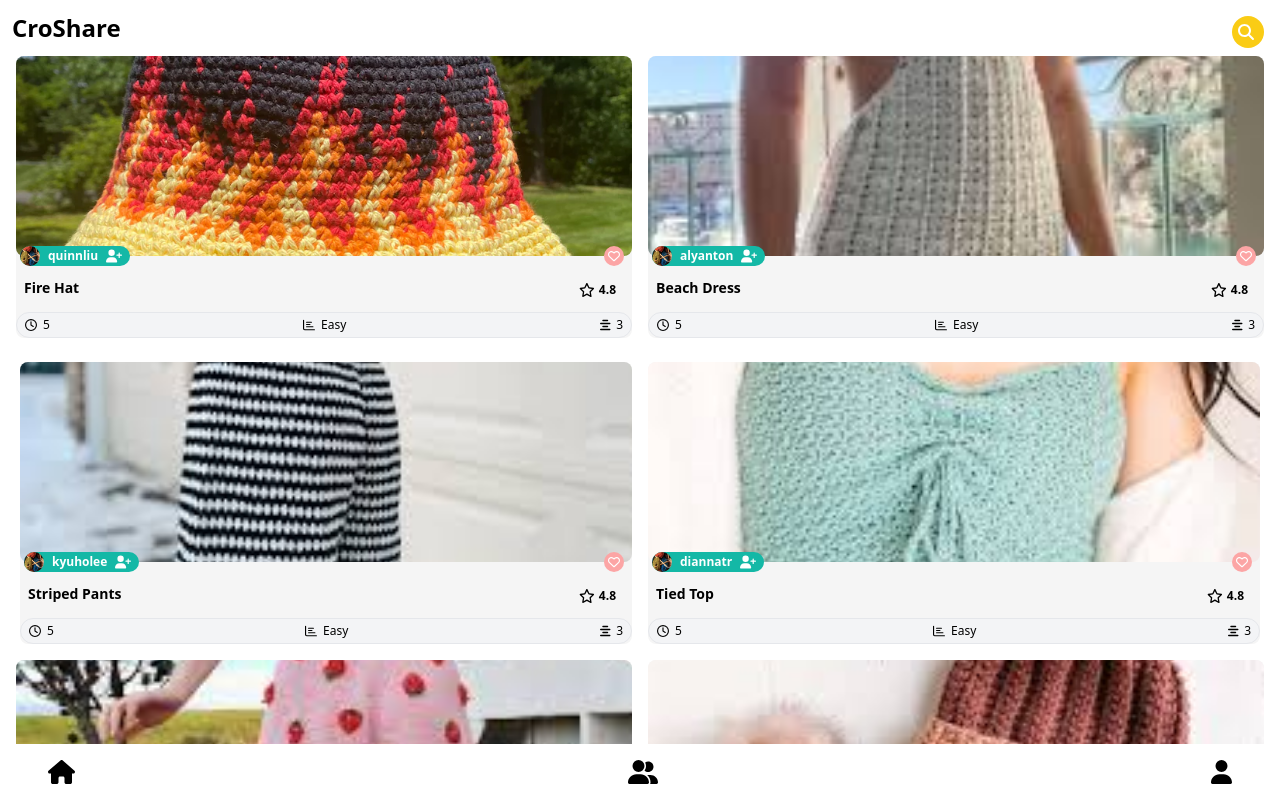
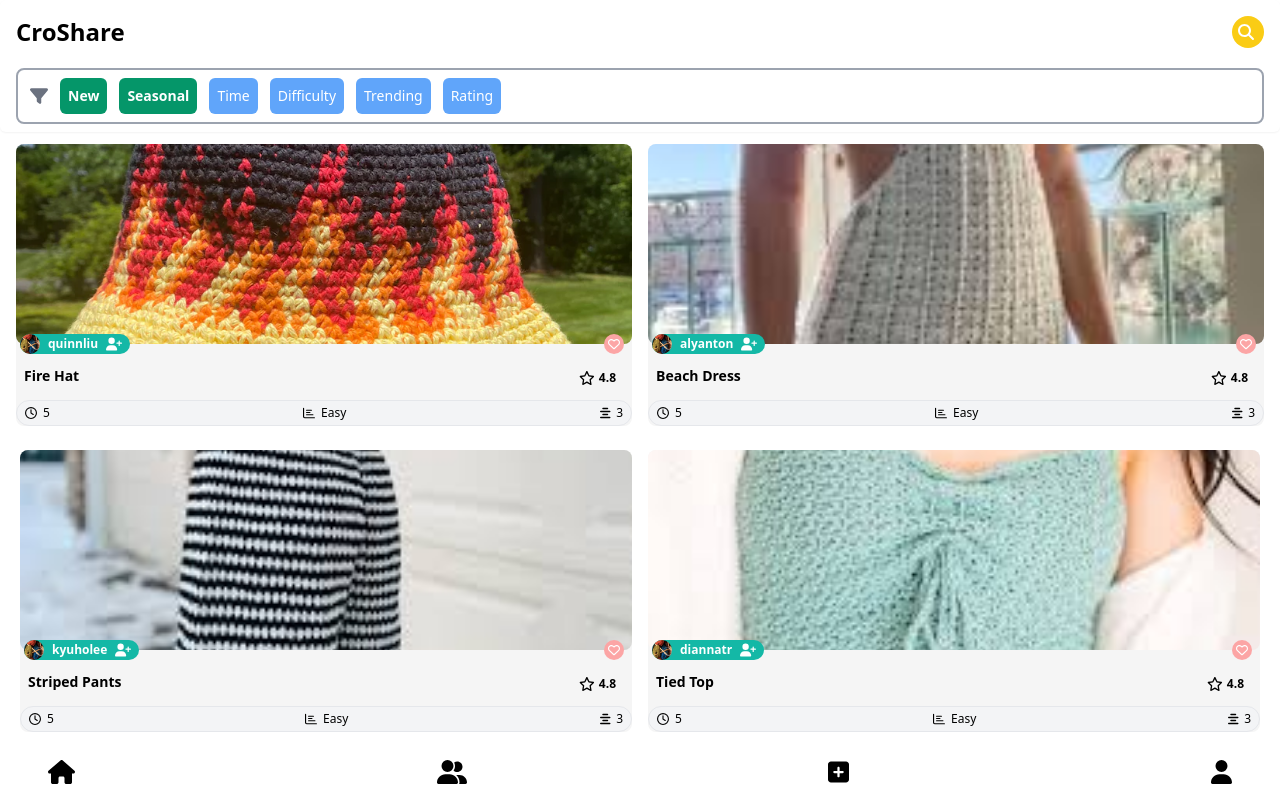
Before and after one commit to kyuhochoilee/croshare, a React (Create React App) app: page / in a window 1280 px wide. Shown: the top 798 px of the page. Built offline with nearby package versions, Linux system fonts and the light colour scheme.

Commit message:
added filter to home page

```diff
--- a/src/App.js
+++ b/src/App.js
@@ -2,13 +2,13 @@ import Home from "./components/Home";
 import Account from "./components/account/Account";
 import FriendFeed from "./components/friend feed/FriendFeed";
 import Pattern from "./components/pattern/Pattern";
+import AddPost from "./components/AddPost";
 import { BrowserRouter, Routes, Route } from "react-router-dom";
 import FriendPostSelected from "./components/friend feed/FriendPostSelected";
 import ReviewsPage from "./components/pattern/ReviewsPage";
 
 function App() {
   return (
-    <>
       <BrowserRouter>
         <Routes>
           <Route path="/" element={<Home />} />
@@ -22,9 +22,9 @@ function App() {
           <Route path="/friendpost" element={<FriendPostSelected />} />
           <Route path="/pattern" element={<Pattern />} />
           <Route path="/reviews" element={<ReviewsPage />} />
+          <Route path="/addpost" element={<AddPost />} />
         </Routes>
       </BrowserRouter>
-    </>
   );
 }
 
--- /dev/null
+++ b/src/components/AddPost.js
@@ -0,0 +1,60 @@
+import React from 'react';
+import Navigation from "./Navigation";
+import { useState } from "react";
+
+const AddPost = () => {
+
+    const [isPost, setPosts] = useState(true);
+
+    return (
+        <>
+            <div className="fixed inset-x-8 top-0 bg-white">
+                <p className="text-2xl font-bold pt-4 pb-3">Add Post</p>
+            </div>
+            <div className='flex flex-col items-center py-16'>
+                <div onClick={() => setPosts(!isPost)}>
+                    {isPost ? (
+                        <div className="flex flex-row w-2/3 justify-between items-center">
+                            <p className="bg-blue-300 py-1 px-8 rounded-l-md font-semibold text-white text-sm whitespace-nowrap">
+                                Social Post
+                            </p>
+                            <p className="bg-gray-400 flex-grow py-1 px-8 rounded-r-md font-semibold text-white text-sm whitespace-nowrap">
+                                Pattern
+                            </p>
+                        </div>
+                    ) : (
+                        <div className="flex flex-row w-2/3 justify-between align-center">
+                            <p className="bg-gray-400 py-1 px-8 rounded-l-md font-semibold text-white text-sm whitespace-nowrap">
+                                Social Post
+                            </p>
+                            <p className="bg-blue-300 flex-grow py-1 px-8 rounded-r-md font-semibold text-white text-sm whitespace-nowrap">
+                                Pattern
+                            </p>
+                        </div>
+                    )}
+                </div>
+                {isPost ? (
+                    // <div>
+                    //     Social Post Making
+
+                    //     Image, Title, Caption, User, Date/Time
+                    // </div>
+                    <div>
+
+                    </div>
+                ) : (
+                    <div>
+                        Pattern Post Making
+
+                        Image,  Time, Difficulty, Stitches, Colors
+                    </div>
+                )}
+            </div>
+            <div className="fixed inset-x-0 bottom-0 z-20">
+                <Navigation />
+            </div>
+        </>
+    );
+  }
+
+  export default AddPost;
--- a/src/components/Home.js
+++ b/src/components/Home.js
@@ -1,24 +1,45 @@
 import React from "react";
 import Navigation from "./Navigation";
 import { FontAwesomeIcon } from "@fortawesome/react-fontawesome";
-import { faMagnifyingGlass } from "@fortawesome/free-solid-svg-icons";
+import { faMagnifyingGlass, faFilter } from "@fortawesome/free-solid-svg-icons";
 import HomePost from "./HomePost";
 
 const Home = () => {
   return (
     <>
-      <div className="fixed top-0 left-0 right-0 bg-white z-50 rounded-md">
-        <p className="text-2xl font-bold pt-3 pl-3 pb-3">CroShare</p>
+      <div className="fixed top-0 left-0 right-0 bg-white z-50 rounded-md shadow-sm">
+        <p className="text-2xl font-bold pt-4 pl-4 pb-3">CroShare</p>
         <div className="fixed top-4 right-4 z-10 bg-yellow-400 p-1.5 w-8 h-8 rounded-full flex items-center">
           <FontAwesomeIcon
             icon={faMagnifyingGlass}
             className="text-white mr-2"
           />
         </div>
+        <div className="flex overflow-auto flex-row py-2 px-3 mx-4 my-2 border-2 rounded-lg border-gray-400 items-center">
+          <FontAwesomeIcon className="text-lg text-gray-500 mr-3" icon={faFilter}/>
+          <div className="text-sm text-white font-semibold p-2 mr-3 bg-emerald-600 rounded-md">
+            New
+          </div>
+          <div className="text-sm text-white font-semibold p-2 mr-3 bg-emerald-600 rounded-md">
+            Seasonal
+          </div>
+          <div className="text-sm text-white p-2 mr-3 bg-blue-400 rounded-md">
+            Time
+          </div>
+          <div className="text-sm text-white p-2 mr-3 bg-blue-400 rounded-md">
+            Difficulty
+          </div>
+          <div className="text-sm text-white p-2 mr-3 bg-blue-400 rounded-md">
+            Trending
+          </div>
+          <div className="text-sm text-white p-2 mr-3 bg-blue-400 rounded-md">
+            Rating
+          </div>
+        </div>
       </div>
 
-      <div className="flex flex-col">
-        <div className="flex flex-row justify-between align-middle w-full space-x-4 px-4 py-4 pt-14">
+      <div className="flex flex-col pb-20 pt-32">
+        <div className="flex flex-row justify-between align-middle w-full space-x-4 px-4 py-4">
           <HomePost
             className="h-1/3"
             img={"/patternImgs/awesomeHat.webp"}
--- a/src/components/Navigation.js
+++ b/src/components/Navigation.js
@@ -1,6 +1,6 @@
 import React from "react";
 import { FontAwesomeIcon } from "@fortawesome/react-fontawesome";
-import { faHome, faUser, faUserGroup } from "@fortawesome/free-solid-svg-icons";
+import { faHome, faUser, faUserGroup, faSquarePlus } from "@fortawesome/free-solid-svg-icons";
 import { Link } from "react-router-dom";
 
 const Navigation = () => {
@@ -13,6 +13,9 @@ const Navigation = () => {
         <Link to="/friendfeed">
           <FontAwesomeIcon icon={faUserGroup} />
         </Link>
+        <Link to="/addpost">
+          <FontAwesomeIcon icon={faSquarePlus}/>
+        </Link>
         <Link to="/account">
           <FontAwesomeIcon icon={faUser} />
         </Link>
```
Also changed, not shown: 2 other files (tests, documents, lock files or other folders).
